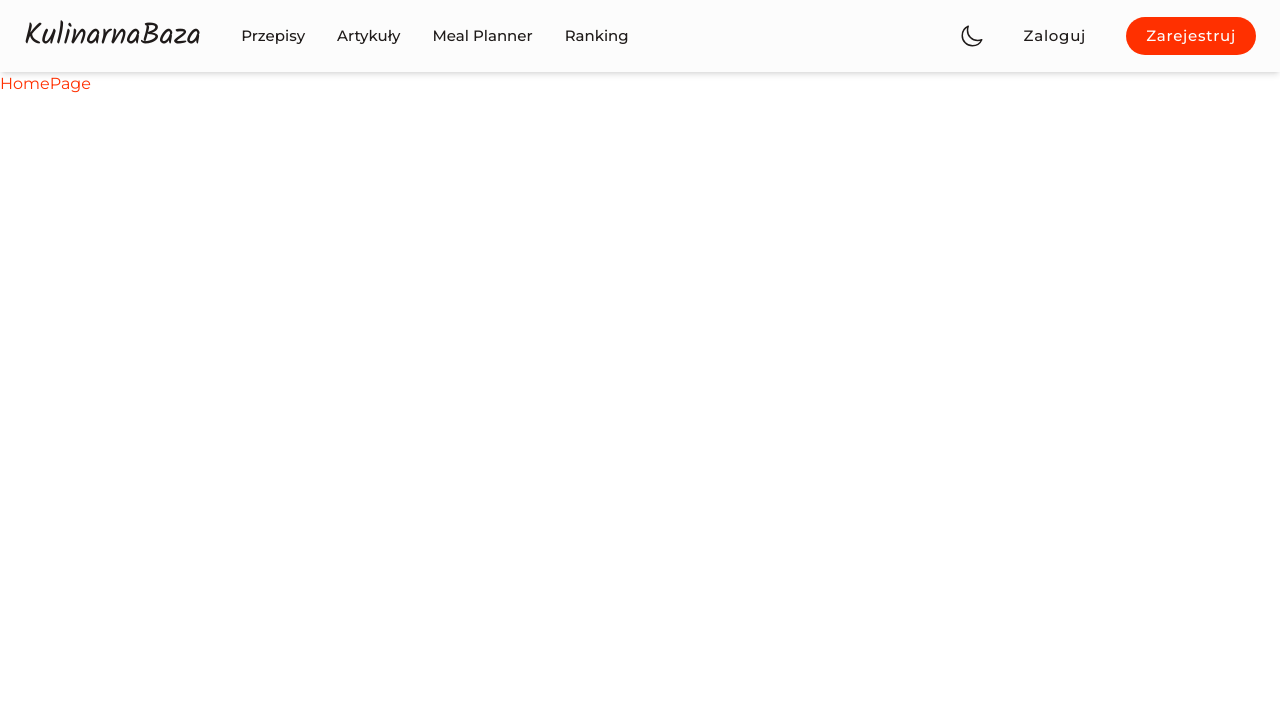
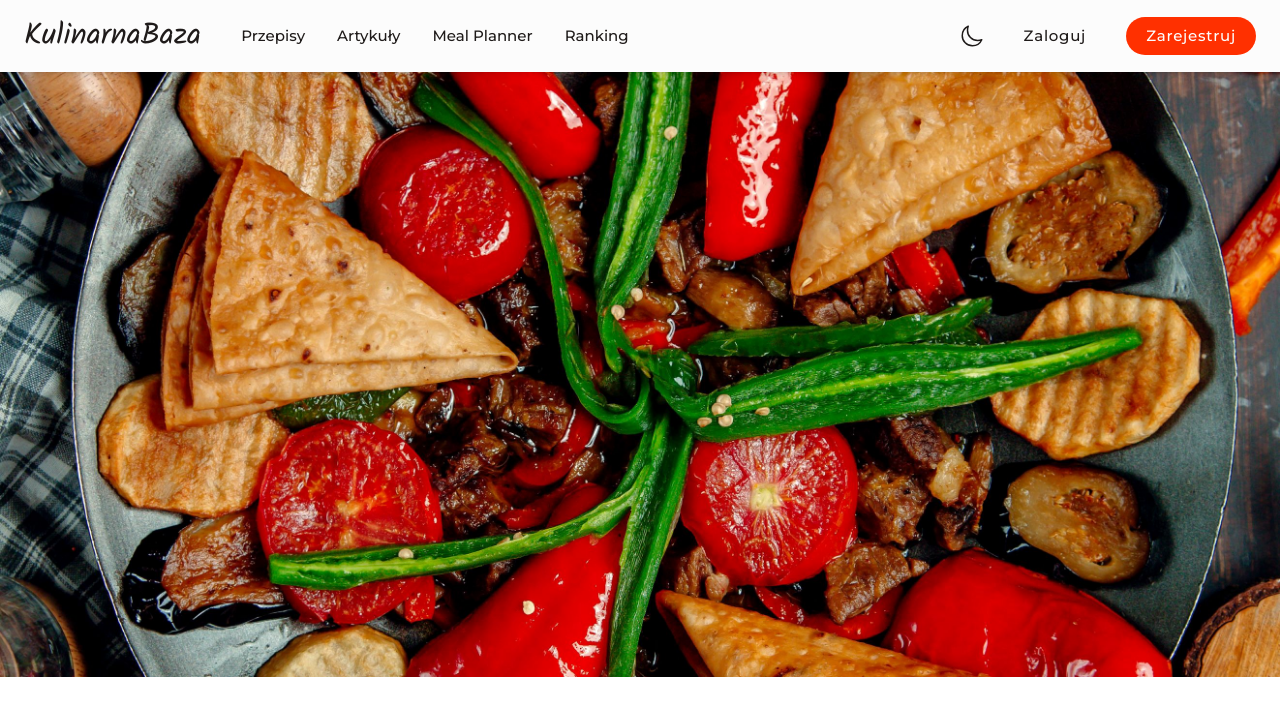
Before and after one commit to Skalik2/KulinarnaBaza, a React (Vite) app in the folder app/: page / in a window 1280 px wide. Shown: the top 716 px of the page. Built offline with nearby package versions, Linux system fonts and the light colour scheme.

Commit message:
Feat: Prepare image module handling

```diff
--- /dev/null
+++ b/app/index.d.ts
@@ -0,0 +1,2 @@
+declare module '*.jpg';
+declare module '*.jpeg';
--- a/app/src/pages/HomePage.tsx
+++ b/app/src/pages/HomePage.tsx
@@ -1,7 +1,9 @@
-import React from 'react'
+import hero from '../../images/hero.jpeg'
 
 export default function HomePage() {
   return (
-    <div className='text-main h-screen'>HomePage</div>
+    <div className='text-main '>
+      <img src={hero} alt="" />
+    </div>
   )
 }
--- a/app/tsconfig.json
+++ b/app/tsconfig.json
@@ -20,6 +20,8 @@
     "noUnusedParameters": true,
     "noFallthroughCasesInSwitch": true
   },
-  "include": ["src"],
+  "include": ["src",
+  "src/declaration.d.ts", "index.d.ts",
+],
   "references": [{ "path": "./tsconfig.node.json" }]
 }
```
Also changed, not shown: app/images/hero.jpeg (added).
